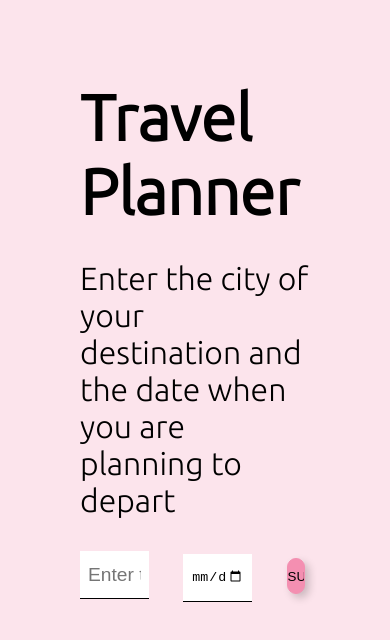
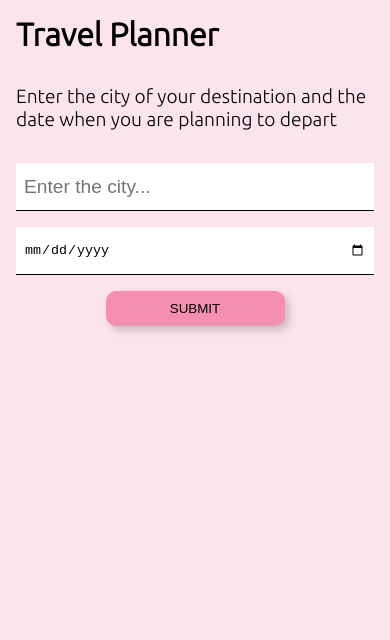
Before and after one commit to noyan-alimov/travel-planner, a website built with webpack: page src/client/views/index.html in a window 390 px wide. Built offline with nearby package versions, Linux system fonts and the light colour scheme.

Commit message:
edited styling, added media queries

```diff
--- a/src/client/js/fetchTouristAttractions.js
+++ b/src/client/js/fetchTouristAttractions.js
@@ -24,6 +24,7 @@ export const fetchTouristAttractions = city => {
         const rating = document.createElement('td');
         name.innerHTML = attraction.name;
         rating.innerHTML = attraction.rating;
+        rating.style.textAlign = 'right';
         attractionInfoContainer.appendChild(name);
         attractionInfoContainer.appendChild(rating);
         table.appendChild(attractionInfoContainer);
--- a/src/client/js/putTitleAboveTable.js
+++ b/src/client/js/putTitleAboveTable.js
@@ -2,5 +2,6 @@ export const putTitleAboveTable = () => {
   const output = document.querySelector('.attractions');
   const tableTitle = document.createElement('h2');
   tableTitle.textContent = 'Top Tourist Attractions';
+  tableTitle.style.marginBottom = '1rem';
   output.appendChild(tableTitle);
 };
--- a/src/client/styles/styles.scss
+++ b/src/client/styles/styles.scss
@@ -14,6 +14,10 @@ body {
   padding: 5rem;
   background-color: #fce4ec;
 
+  @media screen and (max-width: 800px) {
+    padding: 1rem;
+  }
+
   .header {
     width: 100%;
     height: 30%;
@@ -22,21 +26,39 @@ body {
     .title {
       font-size: 4rem;
       margin-bottom: 2rem;
+
+      @media screen and (max-width: 800px) {
+        font-size: 2rem;
+      }
     }
 
     .description {
       font-size: 2rem;
+
+      @media screen and (max-width: 800px) {
+        font-size: 1.2rem;
+      }
     }
   }
 
   .body {
     height: 70%;
+    width: 100%;
 
     .input {
       height: 30%;
+      width: 100%;
 
       .form {
         height: 100%;
+        width: 100%;
+
+        @media screen and (max-width: 800px) {
+          display: flex;
+          flex-direction: column;
+          align-items: center;
+          justify-content: center;
+        }
 
         #city {
           height: 3rem;
@@ -45,6 +67,10 @@ body {
           padding: 0 0.5rem;
           border: none;
           border-bottom: solid 1px black;
+
+          @media screen and (max-width: 800px) {
+            width: 100%;
+          }
         }
 
         #date {
@@ -54,6 +80,11 @@ body {
           padding: 0 0.5rem;
           border: none;
           border-bottom: solid 1px black;
+
+          @media screen and (max-width: 800px) {
+            width: 100%;
+            margin: 1rem 0 1rem 0;
+          }
         }
 
         #button {
@@ -69,24 +100,33 @@ body {
             cursor: pointer;
             background-color: #f8bbd0;
           }
+
+          @media screen and (max-width: 800px) {
+            width: 50%;
+            margin: 0;
+          }
         }
       }
     }
 
     .output {
-      height: 60rem;
+      height: 100%;
       width: 100%;
       display: flex;
       align-items: center;
       justify-content: center;
       flex-direction: column;
-      margin-top: 3rem;
+      margin: 1rem 0;
 
       .info {
         font-size: 1.5rem;
         height: 3rem;
         width: 100%;
         margin-bottom: 1rem;
+
+        @media screen and (max-width: 800px) {
+          font-size: 1rem;
+        }
       }
 
       .image {
@@ -95,12 +135,21 @@ body {
         background-size: cover;
         background-position: center center;
         background-repeat: no-repeat;
+
+        @media screen and (max-width: 800px) {
+          height: 20rem;
+        }
       }
 
       .attractions {
-        height: 7rem;
+        margin-top: 1rem;
+        height: 40rem;
         width: 100%;
         font-size: 1.2rem;
+
+        @media screen and (max-width: 800px) {
+          font-size: 1rem;
+        }
       }
     }
   }
```
